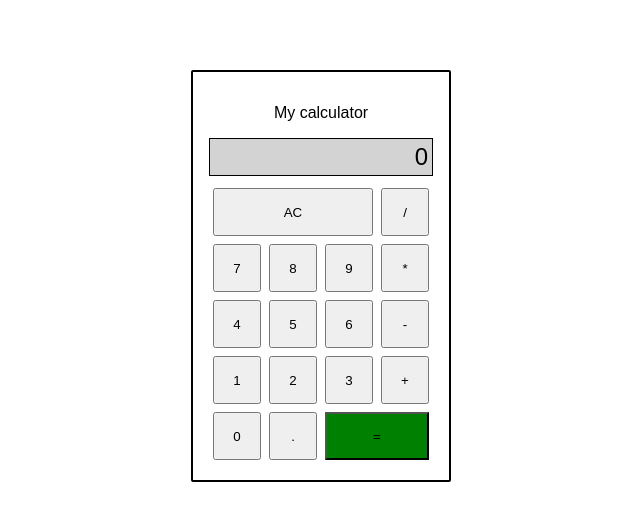
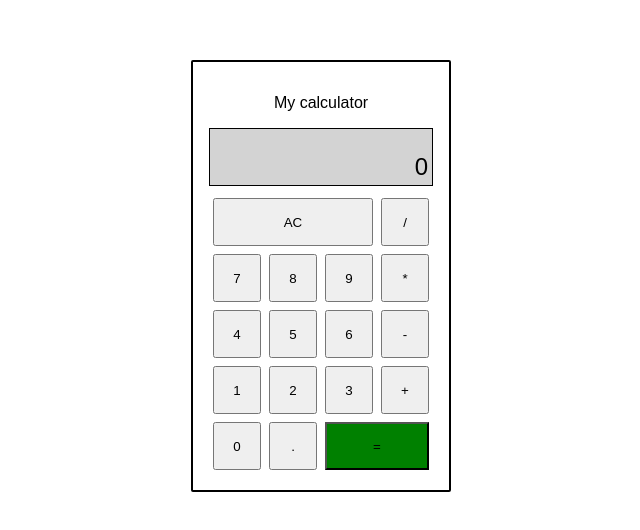
Before and after one commit to tuenguyen15101986/javascript-calculator, a plain HTML site: page index.html in a window 1280 px wide. Shown: the part 132-662 px from the top of the page, without its empty margins (319-959 px from the left). Drawn offline with nearby package versions, Linux system fonts and the light colour scheme.

Commit message:
Changed style.css

```diff
--- a/style.css
+++ b/style.css
@@ -28,6 +28,7 @@
 #formula {
   font-size: x-small;
   margin: 0.25rem;
+  min-height: 1rem;
 }
 
 #result {
```
